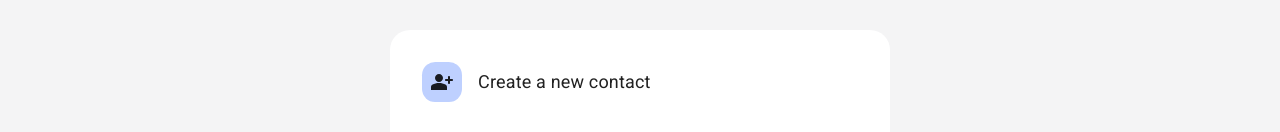
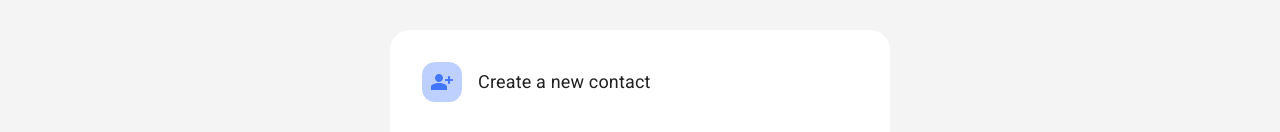
Before and after one commit to marcossk8/backbone, a Next.js app: page /contact/create in a window 1280 px wide. Shown: the part 191-323 px from the top of the page. Built offline with nearby package versions, Linux system fonts and the light colour scheme.

Commit message:
remove duplicate code

```diff
--- a/components/ui/NoRowsOverlay.tsx
+++ b/components/ui/NoRowsOverlay.tsx
@@ -1,25 +1,17 @@
 import { Stack } from "@mui/material";
-import { Box, BoxProps } from "@mui/system";
-import { styled } from "@mui/material/styles";
 import QuestionMarkIcon from "@mui/icons-material/QuestionMark";
-
-const IconContainer = styled(Box)<BoxProps>(() => ({
-  width: 30,
-  height: 30,
-  borderRadius: "33%",
-  backgroundColor: "#fdb1b1",
-  display: "flex",
-  alignItems: "center",
-  justifyContent: "center",
-  padding: 5,
-  marginRight: 16,
-}));
+import { IconContainer } from "./Styled";
 
 export const NoRowsOverlay = () => {
   return (
     <Stack height="100%" alignItems="center" justifyContent="center">
       <div style={{ display: "flex", alignItems: "center" }}>
-        <IconContainer>
+        <IconContainer
+          sx={{
+            backgroundColor: "#fdb1b1",
+            marginRight: 1
+          }}
+        >
           <QuestionMarkIcon sx={{ color: "#ff2d2d" }} />
         </IconContainer>
         <span>No results found</span>
--- a/components/ui/Styled.tsx
+++ b/components/ui/Styled.tsx
@@ -11,6 +11,10 @@ import {
 } from "@mui/material";
 import { DataGridProps } from "@mui/x-data-grid";
 import { DataGrid } from "@mui/x-data-grid";
+
+interface Colors {
+    color:string;
+}
 
 export const ContactContainer = styled(Box)<BoxProps>(() => ({
     width: '100%',
@@ -40,7 +44,6 @@ export const IconContainer = styled(Box)<BoxProps>(() => ({
     width: 40,
     height: 40,
     borderRadius: '33%',
-    backgroundColor: '#bed0ff',
     display: 'flex',
     alignItems: 'center',
     justifyContent: 'center',
--- a/pages/contact/create/index.tsx
+++ b/pages/contact/create/index.tsx
@@ -47,8 +47,8 @@ const CreateContact: NextPage = () => {
       <ContactContainer>
         <Container>
           <TitleContainer>
-            <IconContainer>
-              <PersonAddAltRounded />
+            <IconContainer sx={{ backgroundColor: "#bed0ff" }}>
+              <PersonAddAltRounded sx={{ color: "#4276ff" }} />
             </IconContainer>
             <Title>Create a new contact</Title>
           </TitleContainer>
```
Also changed, not shown: pages/contact/delete/[id].tsx (+3 -14 lines), pages/contact/update/[id].tsx (+2 -14 lines).
